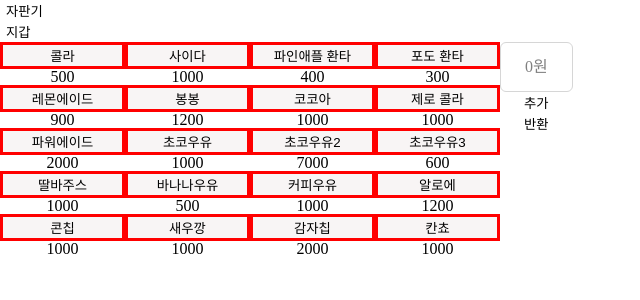
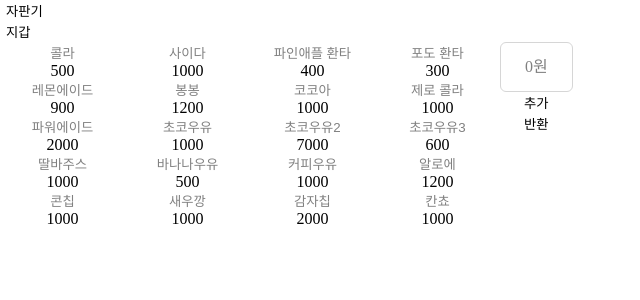
Before and after one commit to codesquad-members-2022/fe-vm, a React app: page / in a window 1280 px wide. Shown: the top 300 px of the page, without its empty margins (0-640 px from the left). Built offline with nearby package versions, Linux system fonts and the light colour scheme.

Commit message:
fix: 초기 입력 없을시, 반환시  버튼 활성화 오류 수정

```diff
--- a/src/pages/VendingMachine.jsx
+++ b/src/pages/VendingMachine.jsx
@@ -57,6 +57,7 @@ export default function VendingMachine() {
           Number(previousValue) + Number(currentValue),
         []
       ) - accumulatedItemPrice;
+    setInputPrice([]);
     setProgressMsg([
       ...progressMsg,
       `잔돈 ${currentRemainMoney}원이 반환됩니다.`,
@@ -71,8 +72,8 @@ export default function VendingMachine() {
           <StyledItem key={`vm-item-${title}`}>
             <AvailableButton
               icon={title}
-              isAvailabe={accumulatedItemPrice <= price}
-              disabled={!(accumulatedItemPrice <= price)}
+              isAvailabe={inputPrice.length > 0 && totalPrice >= price}
+              disabled={!(inputPrice.length > 0 && totalPrice >= price)}
               onClick={() => handleSelectItem(title, price)}
             />
             <StyledPrice>{price}</StyledPrice>
```
